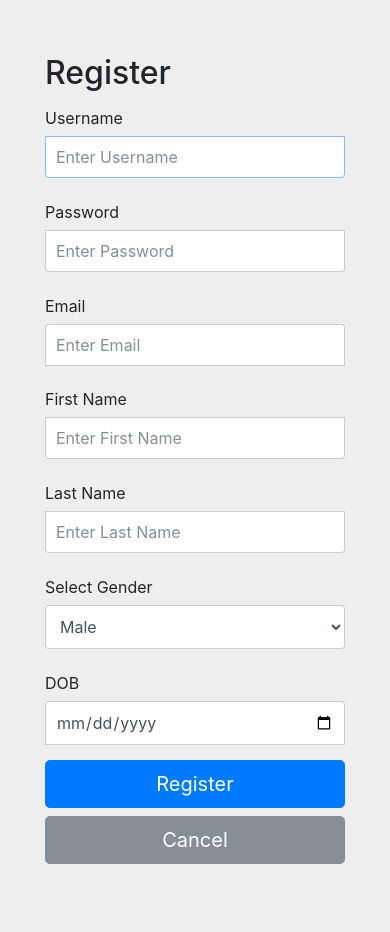
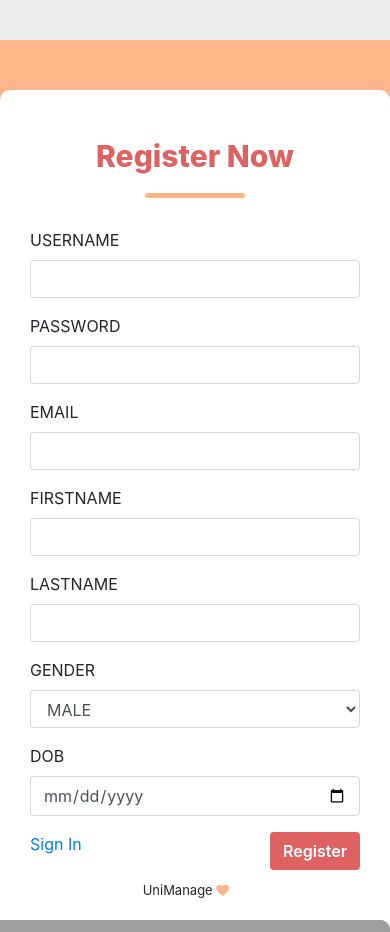
Before and after one commit to william-fan/cs4920-copy, a Flask app: page /registerPage in a window 390 px wide. Shown: the top 932 px of the page. Before the commit the page ends 864 px from the top, so only its background shows below. Run offline with Flask 2, Linux system fonts and the light colour scheme; some libraries are stand-ins or nearby versions; grey boxes are pictures that could not be loaded.

Commit message:
login page changes

```diff
--- a/static/signin.css
+++ b/static/signin.css
@@ -37,3 +37,28 @@ body {
   border-top-left-radius: 0;
   border-top-right-radius: 0;
 }
+
+@import url("//netdna.bootstrapcdn.com/font-awesome/4.0.3/css/font-awesome.css");
+.login-block{
+    background: #DE6262;  /* fallback for old browsers */
+background: -webkit-linear-gradient(to bottom, #FFB88C, #DE6262);  /* Chrome 10-25, Safari 5.1-6 */
+background: linear-gradient(to bottom, #FFB88C, #DE6262); /* W3C, IE 10+/ Edge, Firefox 16+, Chrome 26+, Opera 12+, Safari 7+ */
+float:left;
+width:100%;
+padding : 50px 0;
+}
+.banner-sec{background:url(https://static.pexels.com/photos/33972/pexels-photo.jpg); background-repeat: no-repeat; background-size:100%; border-radius: 0 10px 10px 0; padding:0;}
+.container{background:#fff; border-radius: 10px; box-shadow:15px 20px 0px rgba(0,0,0,0.1);}
+.carousel-inner{border-radius:0 10px 10px 0;}
+.carousel-caption{text-align:left; left:5%;}
+.login-sec{padding: 50px 30px; position:relative;}
+.login-sec .copy-text{position:absolute; width:80%; bottom:20px; font-size:13px; text-align:center;}
+.login-sec .copy-text i{color:#FEB58A;}
+.login-sec .copy-text a{color:#E36262;}
+.login-sec h2{margin-bottom:30px; font-weight:800; font-size:30px; color: #DE6262;}
+.login-sec h2:after{content:" "; width:100px; height:5px; background:#FEB58A; display:block; margin-top:20px; border-radius:3px; margin-left:auto;margin-right:auto}
+.btn-login{background: #DE6262; color:#fff; font-weight:600;}
+.banner-text{width:70%; position:absolute; bottom:40px; padding-left:20px;}
+.banner-text h2{color:#fff; font-weight:600;}
+.banner-text h2:after{content:" "; width:100px; height:5px; background:#FFF; display:block; margin-top:20px; border-radius:3px;}
+.banner-text p{color:#fff;}
--- a/templates/register.html
+++ b/templates/register.html
@@ -7,59 +7,88 @@
     <link rel="stylesheet" href="https://maxcdn.bootstrapcdn.com/bootstrap/4.0.0-beta/css/bootstrap.min.css" integrity="sha384-/Y6pD6FV/Vv2HJnA6t+vslU6fwYXjCFtcEpHbNJ0lyAFsXTsjBbfaDjzALeQsN6M" crossorigin="anonymous">
     <link href="https://maxcdn.bootstrapcdn.com/font-awesome/4.7.0/css/font-awesome.min.css" rel="stylesheet">
 
-    <title>Register - uniManage</title>
+    <title>uniManage Sign In</title>
 
 
     <!-- Custom styles for this template -->
-    <link href="../static/register.css" rel="stylesheet">
+    <link href="../static/signin.css" rel="stylesheet">
     <script src="https://ajax.googleapis.com/ajax/libs/jquery/3.2.1/jquery.min.js"></script>
   </head>
 
   <body>
+    <section class="login-block">
+        <div class="container">
+        <div class="row">
+            <div class="col-md-4 login-sec">
+                <h2 class="text-center">Register Now</h2>
+                {%if register_error%}
+                  <div class="alert alert-danger">
+                    <strong>Register error</strong> {{register_error}}
+                  </div>
+                {%endif%}
+                <form class="login-form" action="/register" method="POST">
+                    <div class="form-group">
+                      <label for="username" class="text-uppercase">Username</label>
+                      <input id="username" type="text" name="username" class="form-control" placeholder="" required>
 
-    <div class="container">
-      {% if register_error %}
-      <div class="alert alert-danger">
-        <strong>Registration Failed</strong> {{ register_error }}
-      </div>
-      {% endif %}
-      <form action="/register" id="form-register" class="form-register" method="POST">
-        <h2 class="form-register-heading">Register</h2>
-        <div class="form-group">
-          <label for="username" class="col-form-label">Username</label>
-          <input name="username" type="text" id="username" class="form-control" placeholder="Enter Username" required autofocus>
                     </div>
                     <div class="form-group">
-          <label for="password" class="col-form-label">Password</label>
-          <input name="password" type="password" id="password" class="form-control" placeholder="Enter Password" required>
+                      <label for="password" class="text-uppercase">Password</label>
+                      <input id="password" type="password" name="password" class="form-control" placeholder="" required>
                     </div>
                     <div class="form-group">
-          <label for="email" class="col-form-label">Email</label>
-          <input name="email" type="email" id="email" class="form-control" placeholder="Enter Email" required>
+                      <label for="email" class="text-uppercase">Email</label>
+                      <input id="email" type="email" name="email" class="form-control" placeholder="" required>
+
                     </div>
                     <div class="form-group">
-          <label for="firstname" class="col-form-label">First Name</label>
-          <input name="firstname" type="text" id="firstname" class="form-control" placeholder="Enter First Name" required>
+                      <label for="firstname" class="text-uppercase">Firstname</label>
+                      <input id="firstname" type="text" name="firstname" class="form-control" placeholder="" required>
                     </div>
                       <div class="form-group">
-          <label for="lastname" class="col-form-label">Last Name</label>
-          <input name="lastname" type="text" id="lastname" class="form-control" placeholder="Enter Last Name" required>
+                      <label for="lastname" class="text-uppercase">Lastname</label>
+                      <input id="lastname" type="text" name="lastname" class="form-control" placeholder="" required>
+
                     </div>
                     <div class="form-group">
-          <label for="gender" class="col-form-label">Select Gender</label>
-          <select name="gender" class="form-control input-lg" size="1" id="gender">
-              <option value="Male">Male</option>
-              <option value="Female">Female</option>
+                      <label for="gender">GENDER</label>
+                      <select name="gender" class="form-control" id="gender">
+                        <option>MALE</option>
+                        <option>FEMALE</option>
                       </select>
                     </div>
                     <div class="form-group">
-          <label for="date" class="col-form-label">DOB</label>
-          <input name="dob" type="date" id="dob" class="form-control" placeholder="Enter DOB" required>
+                      <label for="date" class="text-uppercase">DOB</label>
+                      <input id="date" type="date" name="dob" class="form-control" placeholder="" required>
                     </div>
-        <button id="register" class="btn btn-lg btn-primary btn-block" type="submit">Register</button>
-        <a class="btn btn-lg btn-secondary btn-block" href="/">Cancel</a>
+
+                  <div class="form-check">
+                    <button type="submit" class="btn btn-login float-right">Register</button>
+                  </div>
+
               </form>
-
+              <a href="/">Sign In</a>
+              <div class="copy-text">UniManage <i class="fa fa-heart"></i></div>
             </div>
+            <div class="col-md-8 banner-sec">
+                <div id="carouselExampleIndicators" class="carousel slide" data-ride="carousel">
+                     <ol class="carousel-indicators">
+                        <li data-target="#carouselExampleIndicators" data-slide-to="0" class="active"></li>
+                     </ol>
+                <div class="carousel-inner" role="listbox">
+                    <div class="carousel-item active">
+                      <img class="d-block img-fluid" src="https://static.pexels.com/photos/33972/pexels-photo.jpg" alt="First slide">
+                      <div class="carousel-caption d-none d-md-block">
+                        <div class="banner-text">
+                            <h2>UniManage</h2>
+                            <p>A place where managing your time with friends and work is made simple!</p>
+                        </div>
+                      </div>
+                    </div>
+                </div>
+            </div>
+        </div>
+      </div>
+    </section>
   </body>
 </html>
```
Also changed, not shown: templates/signin.html (+48 -16 lines). Lines whose indentation alone changed are shown as unchanged.
